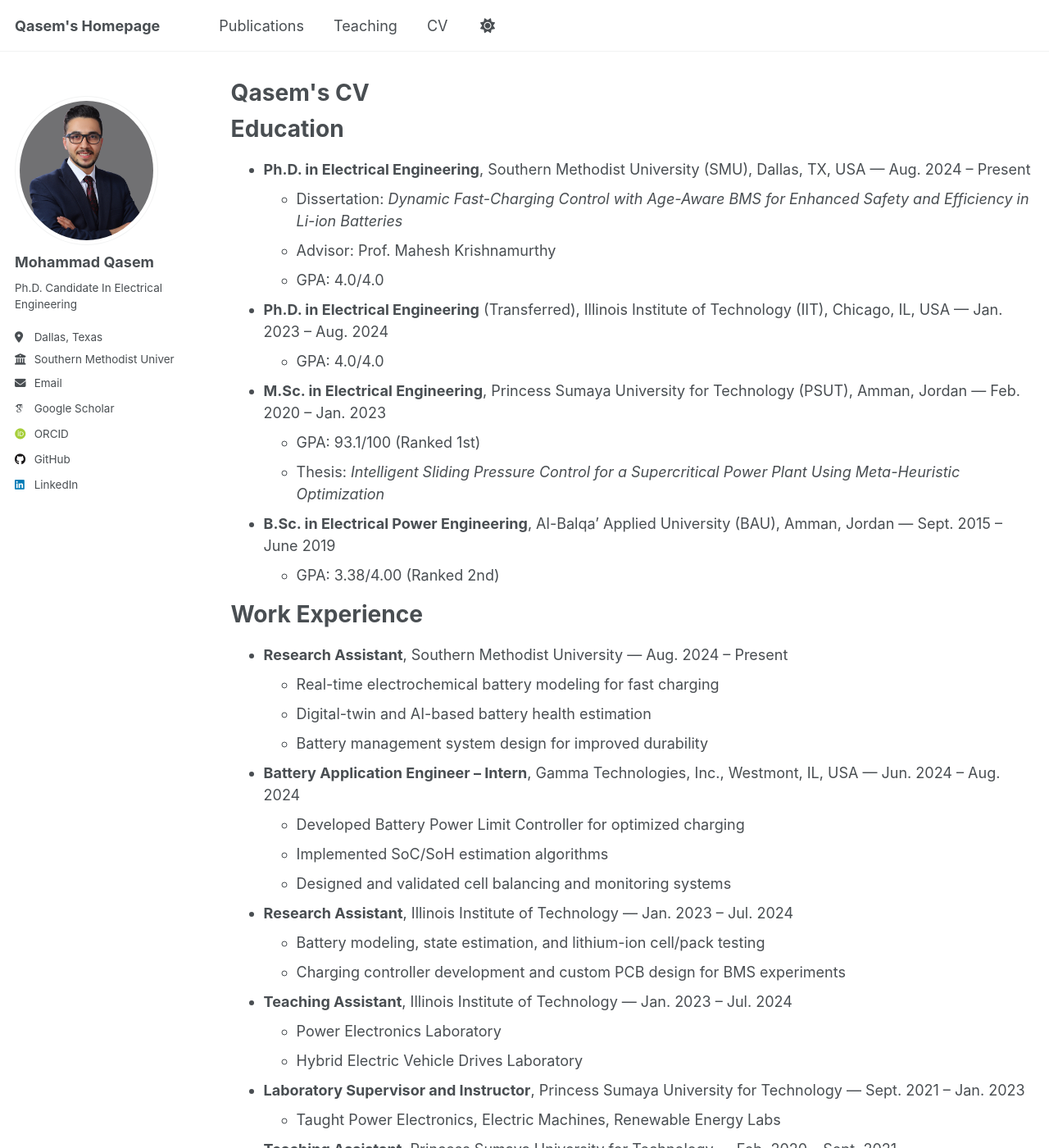
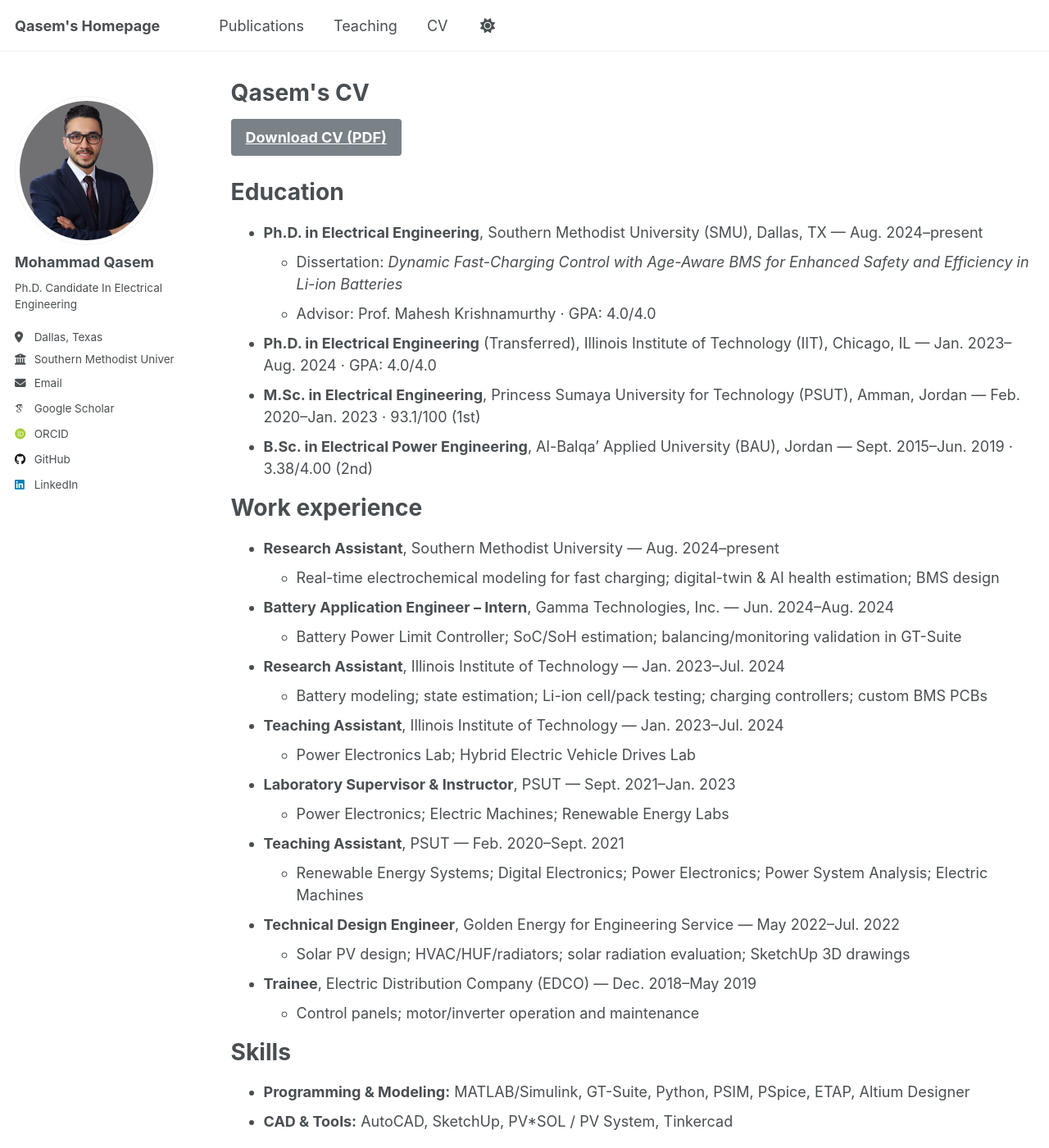
Before and after one commit to MohammadQasem97/Mohammad_Qasem.github.io, a Jekyll site: the page built from _pages/cv.md, in a window 1280 px wide and 1400 px high. Shown: the whole window at 82% size. Built offline with Jekyll 4.4.1, drawn with Linux system fonts in a browser that asks for light colours; some web fonts are replaced; a script that is not in the unit is left out; some of the changed text lies outside the part shown.

Commit message:
Update cv.md

```diff
--- a/_pages/cv.md
+++ b/_pages/cv.md
@@ -9,59 +9,42 @@ redirect_from:
 
 {% include base_path %}
 
+<a class="btn btn--primary btn--large" href="{{ '/files/Mohammad_Qasem_CV.pdf' | relative_url }}" target="_blank" rel="noopener">
+  Download CV (PDF)
+</a>
+
 Education
 ======
-* **Ph.D. in Electrical Engineering**, Southern Methodist University (SMU), Dallas, TX, USA — Aug. 2024 – Present
+* **Ph.D. in Electrical Engineering**, Southern Methodist University (SMU), Dallas, TX — Aug. 2024–present
   * Dissertation: *Dynamic Fast-Charging Control with Age-Aware BMS for Enhanced Safety and Efficiency in Li-ion Batteries*
-  * Advisor: Prof. Mahesh Krishnamurthy
-  * GPA: 4.0/4.0
+  * Advisor: Prof. Mahesh Krishnamurthy · GPA: 4.0/4.0
+* **Ph.D. in Electrical Engineering** (Transferred), Illinois Institute of Technology (IIT), Chicago, IL — Jan. 2023–Aug. 2024 · GPA: 4.0/4.0
+* **M.Sc. in Electrical Engineering**, Princess Sumaya University for Technology (PSUT), Amman, Jordan — Feb. 2020–Jan. 2023 · 93.1/100 (1st)
+* **B.Sc. in Electrical Power Engineering**, Al-Balqa’ Applied University (BAU), Jordan — Sept. 2015–Jun. 2019 · 3.38/4.00 (2nd)
 
-* **Ph.D. in Electrical Engineering** (Transferred), Illinois Institute of Technology (IIT), Chicago, IL, USA — Jan. 2023 – Aug. 2024
-  * GPA: 4.0/4.0
-
-* **M.Sc. in Electrical Engineering**, Princess Sumaya University for Technology (PSUT), Amman, Jordan — Feb. 2020 – Jan. 2023
-  * GPA: 93.1/100 (Ranked 1st)
-  * Thesis: *Intelligent Sliding Pressure Control for a Supercritical Power Plant Using Meta-Heuristic Optimization*
-
-* **B.Sc. in Electrical Power Engineering**, Al-Balqa’ Applied University (BAU), Amman, Jordan — Sept. 2015 – June 2019
-  * GPA: 3.38/4.00 (Ranked 2nd)
-
-Work Experience
+Work experience
 ======
-* **Research Assistant**, Southern Methodist University — Aug. 2024 – Present
-  * Real-time electrochemical battery modeling for fast charging
-  * Digital-twin and AI-based battery health estimation
-  * Battery management system design for improved durability
-
-* **Battery Application Engineer – Intern**, Gamma Technologies, Inc., Westmont, IL, USA — Jun. 2024 – Aug. 2024
-  * Developed Battery Power Limit Controller for optimized charging
-  * Implemented SoC/SoH estimation algorithms
-  * Designed and validated cell balancing and monitoring systems
-
-* **Research Assistant**, Illinois Institute of Technology — Jan. 2023 – Jul. 2024
-  * Battery modeling, state estimation, and lithium-ion cell/pack testing
-  * Charging controller development and custom PCB design for BMS experiments
-
-* **Teaching Assistant**, Illinois Institute of Technology — Jan. 2023 – Jul. 2024
-  * Power Electronics Laboratory
-  * Hybrid Electric Vehicle Drives Laboratory
-
-* **Laboratory Supervisor and Instructor**, Princess Sumaya University for Technology — Sept. 2021 – Jan. 2023
-  * Taught Power Electronics, Electric Machines, Renewable Energy Labs
-
-* **Teaching Assistant**, Princess Sumaya University for Technology — Feb. 2020 – Sept. 2021
-  * Courses: Renewable Energy Systems, Digital Electronics, Power Electronics, Power System Analysis, Electric Machines
-
-* **Technical Design Engineer**, Golden Energy for Engineering Service, Amman, Jordan — May 2022 – Jul. 2022
-  * Solar PV system design, HVAC and heating systems, solar radiation evaluation
-
-* **Trainee**, Electric Distribution Company (EDCO), Amman, Jordan — Dec. 2018 – May 2019
-  * Electrical control panel assembly, motor and inverter maintenance
+* **Research Assistant**, Southern Methodist University — Aug. 2024–present
+  * Real-time electrochemical modeling for fast charging; digital-twin & AI health estimation; BMS design
+* **Battery Application Engineer – Intern**, Gamma Technologies, Inc. — Jun. 2024–Aug. 2024
+  * Battery Power Limit Controller; SoC/SoH estimation; balancing/monitoring validation in GT-Suite
+* **Research Assistant**, Illinois Institute of Technology — Jan. 2023–Jul. 2024
+  * Battery modeling; state estimation; Li-ion cell/pack testing; charging controllers; custom BMS PCBs
+* **Teaching Assistant**, Illinois Institute of Technology — Jan. 2023–Jul. 2024
+  * Power Electronics Lab; Hybrid Electric Vehicle Drives Lab
+* **Laboratory Supervisor & Instructor**, PSUT — Sept. 2021–Jan. 2023
+  * Power Electronics; Electric Machines; Renewable Energy Labs
+* **Teaching Assistant**, PSUT — Feb. 2020–Sept. 2021
+  * Renewable Energy Systems; Digital Electronics; Power Electronics; Power System Analysis; Electric Machines
+* **Technical Design Engineer**, Golden Energy for Engineering Service — May 2022–Jul. 2022
+  * Solar PV design; HVAC/HUF/radiators; solar radiation evaluation; SketchUp 3D drawings
+* **Trainee**, Electric Distribution Company (EDCO) — Dec. 2018–May 2019
+  * Control panels; motor/inverter operation and maintenance
 
 Skills
 ======
-* **Programming & Modeling:** MATLAB/Simulink, GT-Suite, Python, Altium Designer, PSIM, PSpice, C++, ETAP, MS Office
-* **CAD & Tools:** SketchUp, AutoCAD, PV*SOL / PV System, Tinkercad
+* **Programming & Modeling:** MATLAB/Simulink, GT-Suite, Python, PSIM, PSpice, ETAP, Altium Designer
+* **CAD & Tools:** AutoCAD, SketchUp, PV*SOL / PV System, Tinkercad
 
 Publications
 ======
@@ -81,18 +64,12 @@ Teaching
   {% include archive-single-cv.html %}
 {% endfor %}</ul>
 
-Awards and Honors
+Awards and honors
 ======
 * Best Student Paper, ITEC+ 2025
-* Frederick E. Terman Award in Electrical Engineering, SMU (2025)
-* Excellence in Research and Innovation Award, SMU (2025)
-* Dean’s Dissertation Fellowship, SMU (2025)
-* Best Presentation Award for Ph.D. Research (2024)
-* Paul McCoy Fellowship, IIT (2024)
-* Beam Global Fellowship, IIT (2023)
-* Graduate Scholarship for Top Class Rank, PSUT (2019)
-
-Service and Leadership
-======
-* Peer Reviewer: IEEE Transactions on Transportation Electrification, IEEE Access
-* Member: IEEE Power & Energy Society, IEEE Transportation Electrification Community
+* Frederick E. Terman Award (SMU), 2025
+* Excellence in Research and Innovation Award (SMU), 2025
+* Dean’s Dissertation Fellowship (SMU), 2025
+* Best Presentation Award for Ph.D. Research, 2024
+* Paul McCoy Fellowship (IIT), 2024 · Beam Global Fellowship (IIT), 2023
+* Graduate Scholarship for Top Class Rank (PSUT), 2019
```
